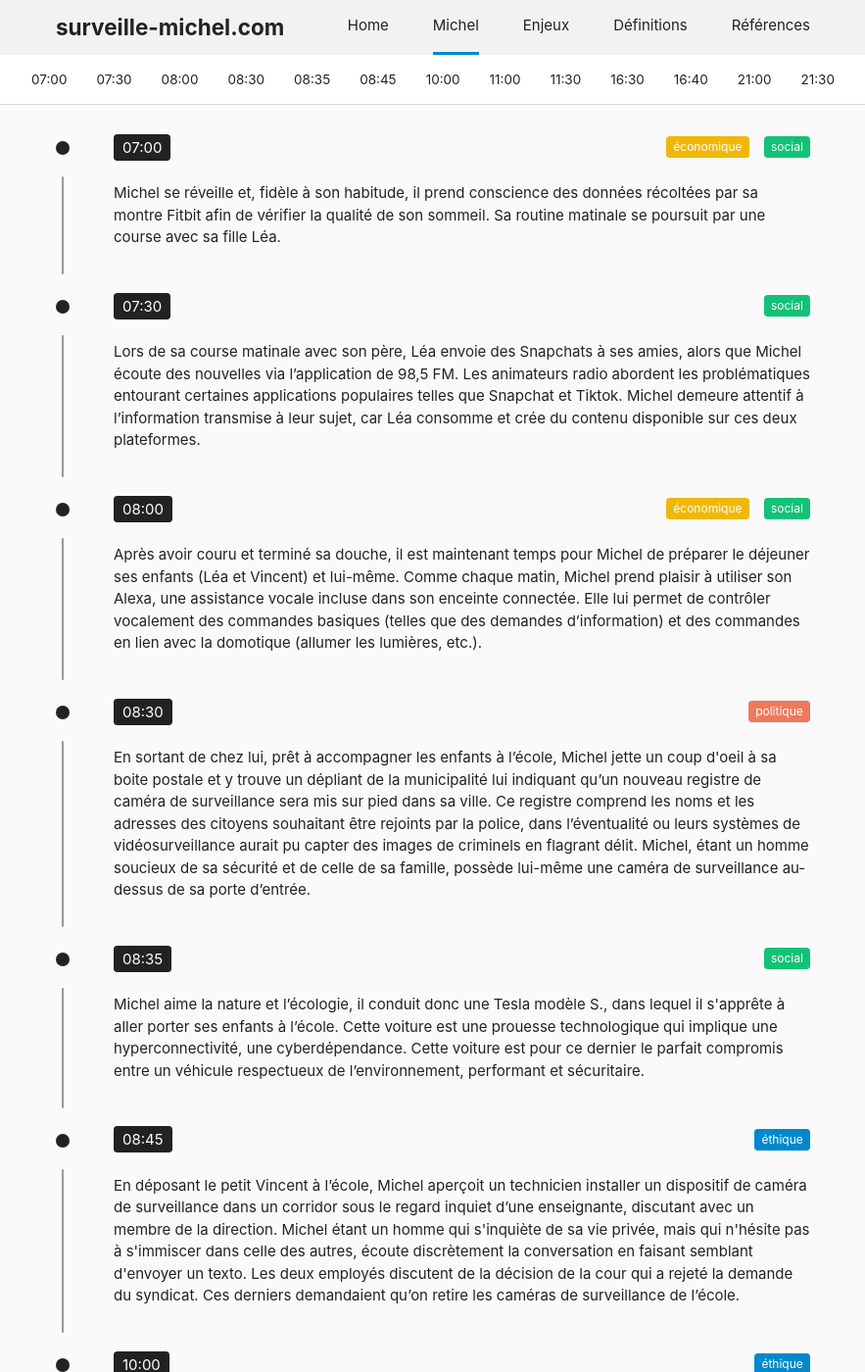
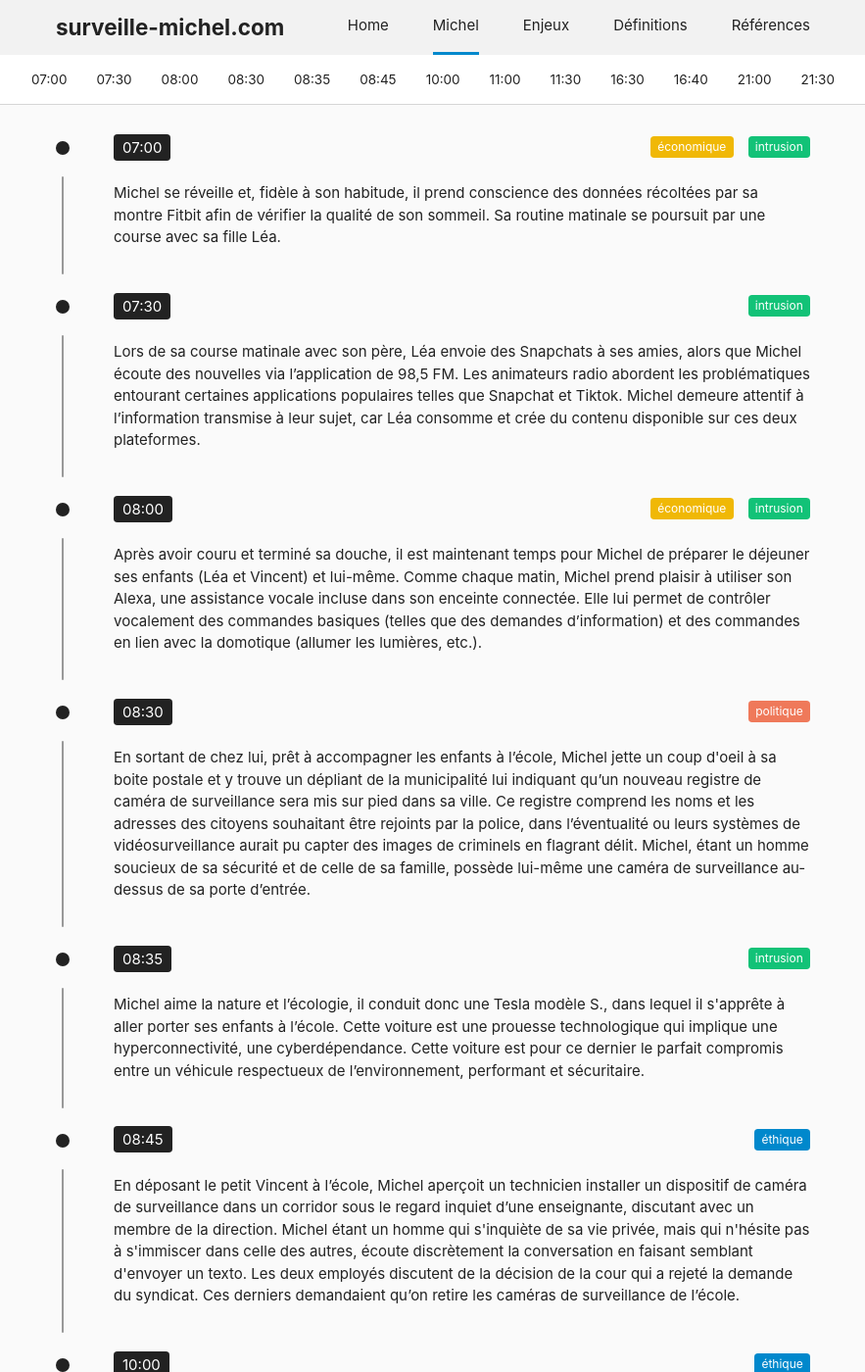
Before and after one commit to mwanheda/michel, a Jekyll site: the page built from _pages/steps.html, in a window 1280 px wide and 1400 px high. Shown: the whole window at 98% size, without its empty margins (198-1081 px from the left). Built offline with Jekyll 4.4.1, drawn with Linux system fonts in a browser that asks for light colours; some web fonts are replaced.

Commit message:
Update dict.yml

```diff
--- a/_data/dict.yml
+++ b/_data/dict.yml
@@ -1,7 +1,7 @@
 economic: économique
 ethical: éthique
 political: politique
-social: social
+social: intrusion
 
 all: toutes
 analytic: analytique
```
